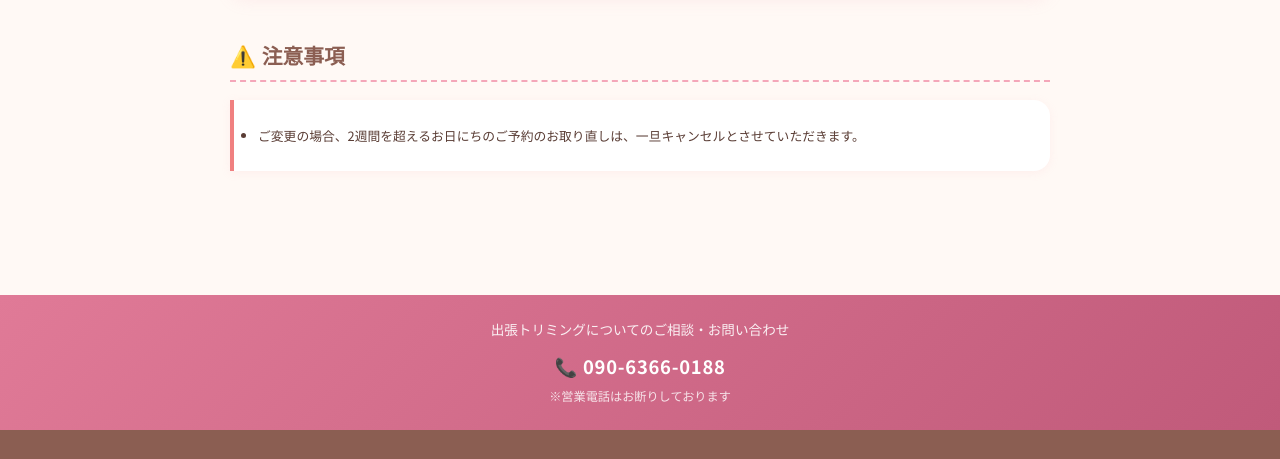
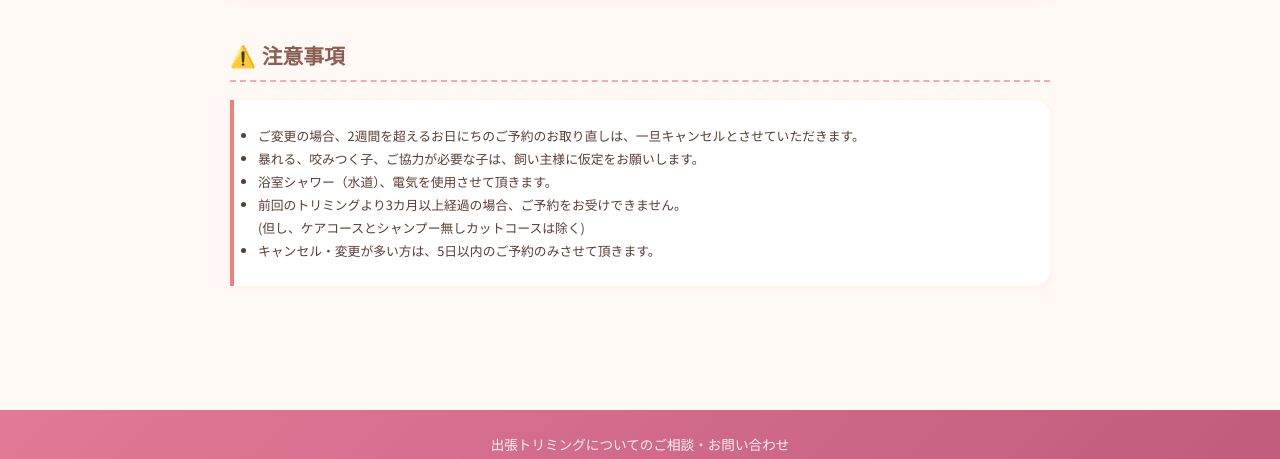
Before and after one commit to REX-Hikamaru/Jack-Rico, a plain HTML site: page travel.html in a window 1280 px wide. Shown: the part 1005-1464 px from the top of the page. Drawn offline with Linux system fonts and the light colour scheme; a web font is replaced by a local one.

Commit message:
Update travel.html

```diff
--- a/travel.html
+++ b/travel.html
@@ -94,7 +94,10 @@
       <div class="note-card note-red">
         <ul>
           <li>ご変更の場合、2週間を超えるお日にちのご予約のお取り直しは、一旦キャンセルとさせていただきます。</li>
-
+           <li>暴れる、咬みつく子、ご協力が必要な子は、飼い主様に仮定をお願いします。</li>
+           <li>浴室シャワー（水道）、電気を使用させて頂きます。</li>
+          <li>前回のトリミングより3カ月以上経過の場合、ご予約をお受けできません。<br>(但し、ケアコースとシャンプー無しカットコースは除く) </li>
+          <li>キャンセル・変更が多い方は、5日以内のご予約のみさせて頂きます。</li>
         </ul>
       </div>
     </section>
```
